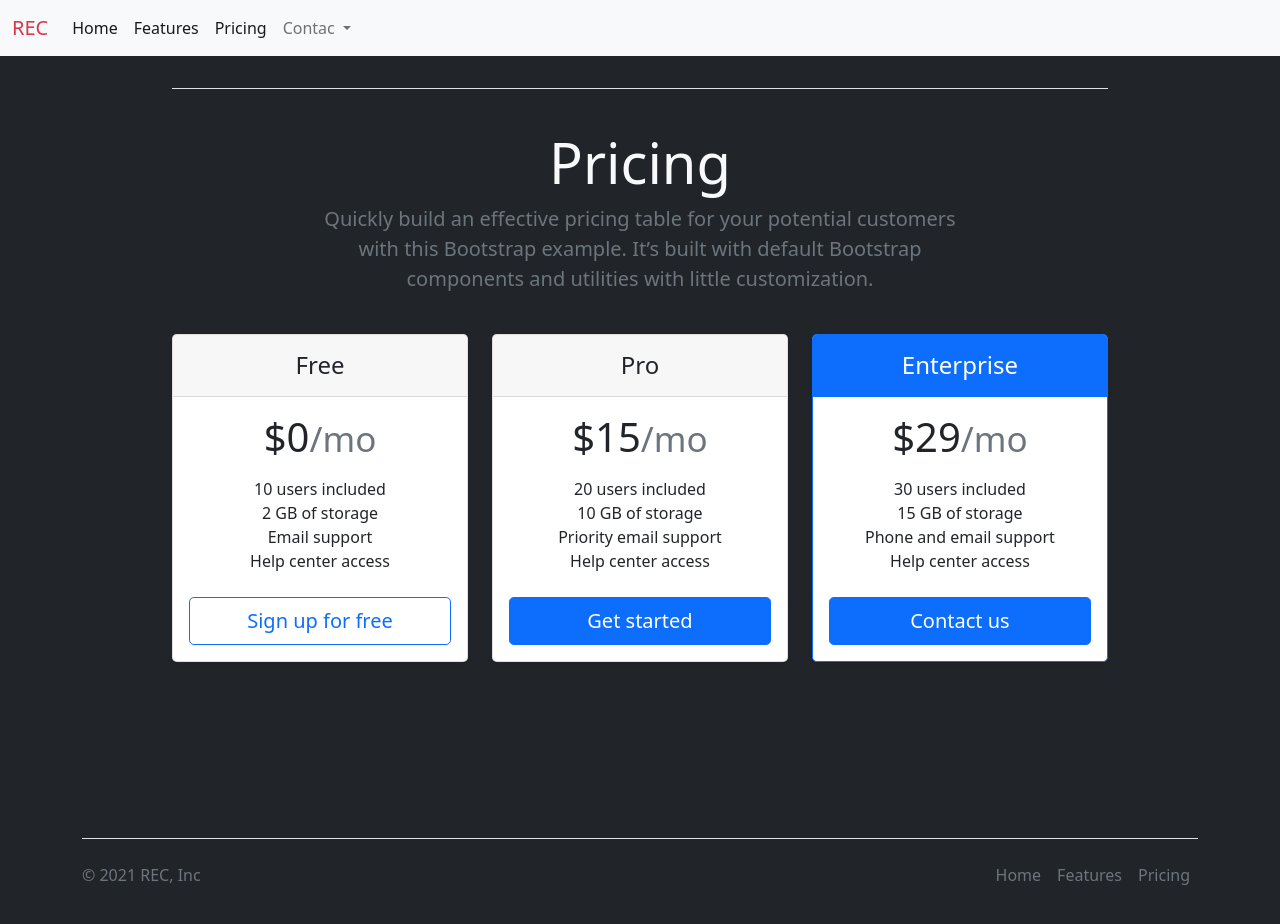
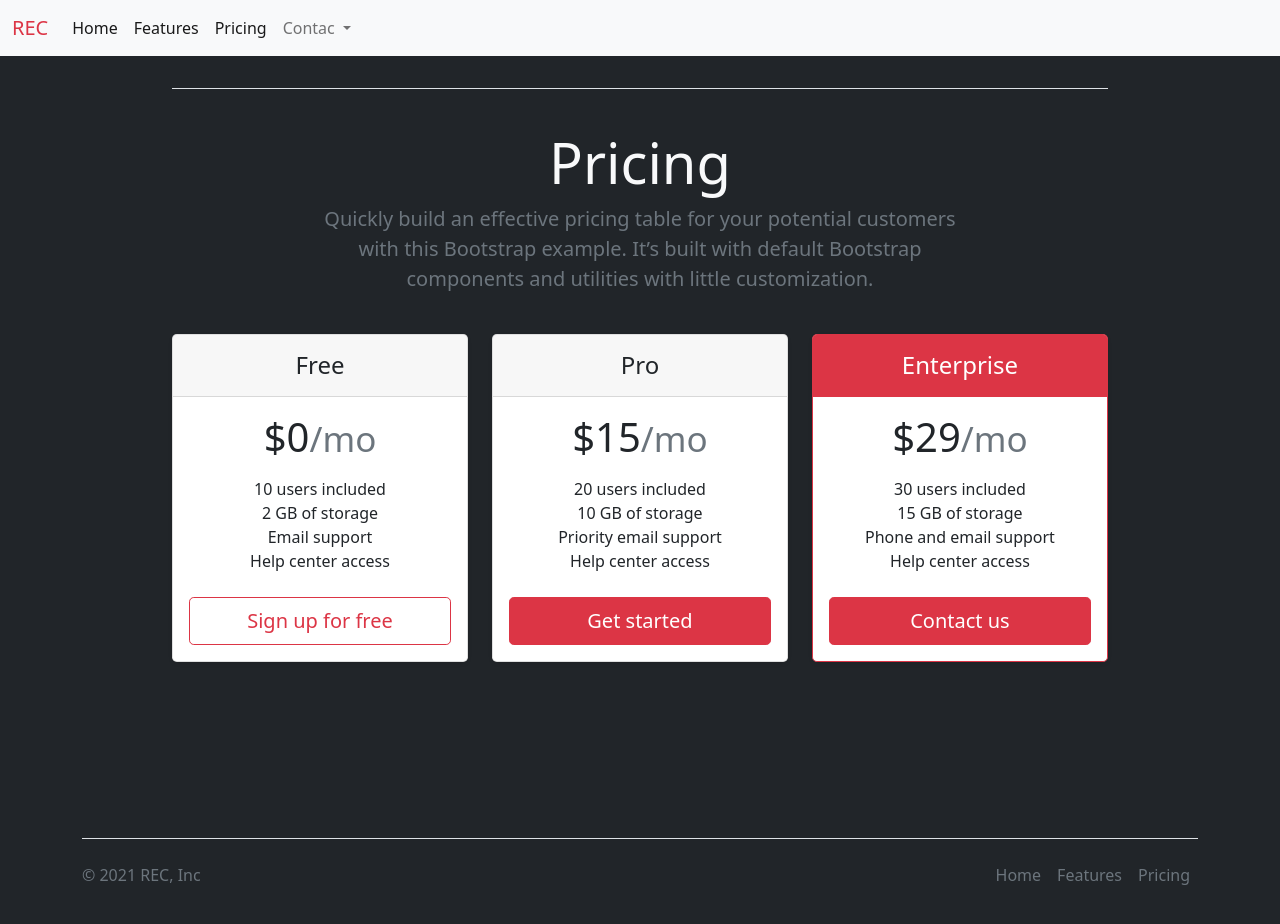
Before and after one commit to maurrod2001/appangular, an Angular app: page /precio in a window 1280 px wide. Shown: the top 924 px of the page. Built offline with nearby package versions, Linux system fonts and the light colour scheme.

Commit message:
Update precios.component.html

```diff
--- a/src/app/componentes/precios/precios.component.html
+++ b/src/app/componentes/precios/precios.component.html
@@ -27,7 +27,8 @@
                 <li>Email support</li>
                 <li>Help center access</li>
               </ul>
-              <button type="button" class="w-100 btn btn-lg btn-outline-primary">Sign up for free</button>
+              <button type="button" class="w-100 btn btn-lg btn-outline-danger
+              ">Sign up for free</button>
             </div>
           </div>
         </div>
@@ -44,13 +45,17 @@
                 <li>Priority email support</li>
                 <li>Help center access</li>
               </ul>
-              <button type="button" class="w-100 btn btn-lg btn-primary">Get started</button>
+              <button type="button" class="w-100 btn btn-lg btn-danger
+              ">Get started</button>
             </div>
           </div>
         </div>
         <div class="col">
-          <div class="card mb-4 rounded-3 shadow-sm border-primary">
-            <div class="card-header py-3 text-white bg-primary border-primary">
+          <div class="card mb-4 rounded-3 shadow-sm border-danger
+          ">
+            <div class="card-header py-3 text-white bg-danger
+             border-danger
+            ">
               <h4 class="my-0 fw-normal">Enterprise</h4>
             </div>
             <div class="card-body">
@@ -61,7 +66,8 @@
                 <li>Phone and email support</li>
                 <li>Help center access</li>
               </ul>
-              <button type="button" class="w-100 btn btn-lg btn-primary">Contact us</button>
+              <button type="button" class="w-100 btn btn-lg btn-danger
+              ">Contact us</button>
             </div>
           </div>
         </div>
```
